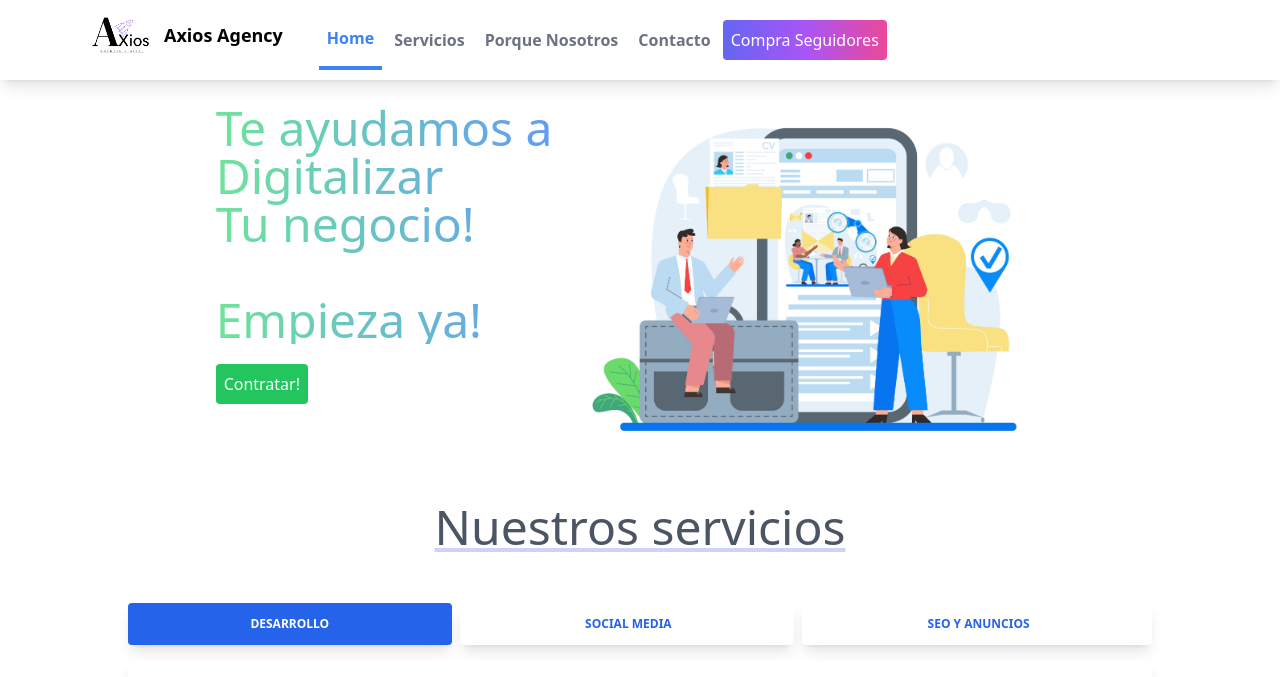
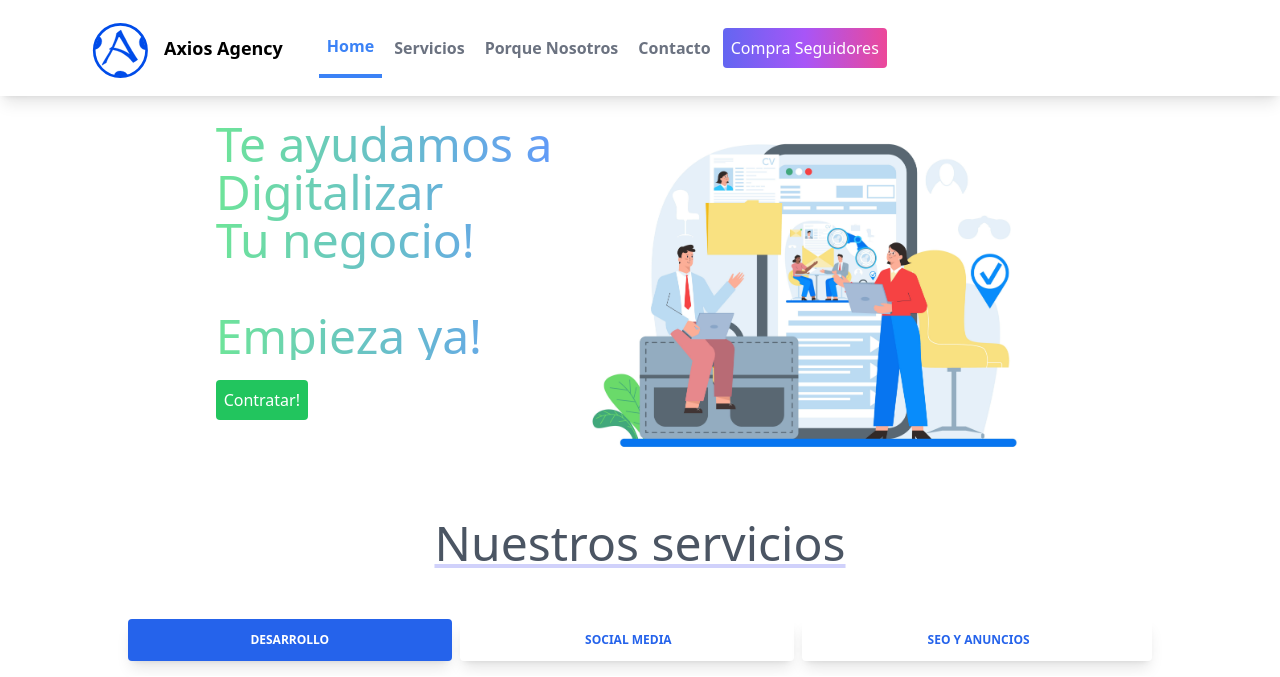
Before and after one commit to francisco-programmer/axios-agency, a website: page index.html in a window 1280 px wide. Shown: the top 677 px of the page. Drawn offline with nearby package versions, Linux system fonts and the light colour scheme; some packages are replaced by stand-ins of ours; a script that the page names is missing; some icons are missing.

Commit message:
cambio de logo

```diff
--- a/index.html
+++ b/index.html
@@ -10,7 +10,7 @@
   <meta charset="UTF-8">
   <meta http-equiv="X-UA-Compatible" content="IE=edge">
   <meta name="viewport" content="width=device-width, initial-scale=1.0">
-  <link rel="icon" href="./src/img/logo.png">
+  <link rel="icon" href="./src/img/dibujo.svg">
   <link href="https://unpkg.com/aos@2.3.1/dist/aos.css" rel="stylesheet">
   <script src="https://unpkg.com/aos@2.3.1/dist/aos.js"></script>
   <link href='https://cdn.jsdelivr.net/npm/boxicons@2.0.5/css/boxicons.min.css' rel='stylesheet'>
@@ -27,7 +27,7 @@
           <div>
             <!-- Website Logo -->
             <a href="#" class="flex items-center py-4 px-2">
-              <img src="./src/img/logo.png" alt="Axios agencia de marketing digital negocios landing page"
+              <img src="./src/img/dibujo.svg" alt="Axios agencia de marketing digital negocios landing page"
                 class="h-15 w-16 mr-3">
               <span class="font-semibold text-dark-500 text-lg">Axios Agency</span>
             </a>
@@ -833,7 +833,7 @@
         <div>
           <!-- Website Logo -->
           <a href="#" class="flex items-center py-4 px-2">
-            <img src="./src/img/logo.png" alt="Logo" class="h-15 w-16 mr-3">
+            <img src="./src/img/LOGOYLETRA.svg" alt="Logo" class="h-15 w-16 mr-3">
             <span class="font-semibold text-dark-500 text-lg">Axios Agency© Copyright - 2022 <br>(+573015984814) <br> axiosagency1@gmail.com <br> Colombia</span>
           </a>
 
```
Also changed, not shown: src/img/LOGOYLETRA.svg (added), src/img/dibujo.svg (added).
